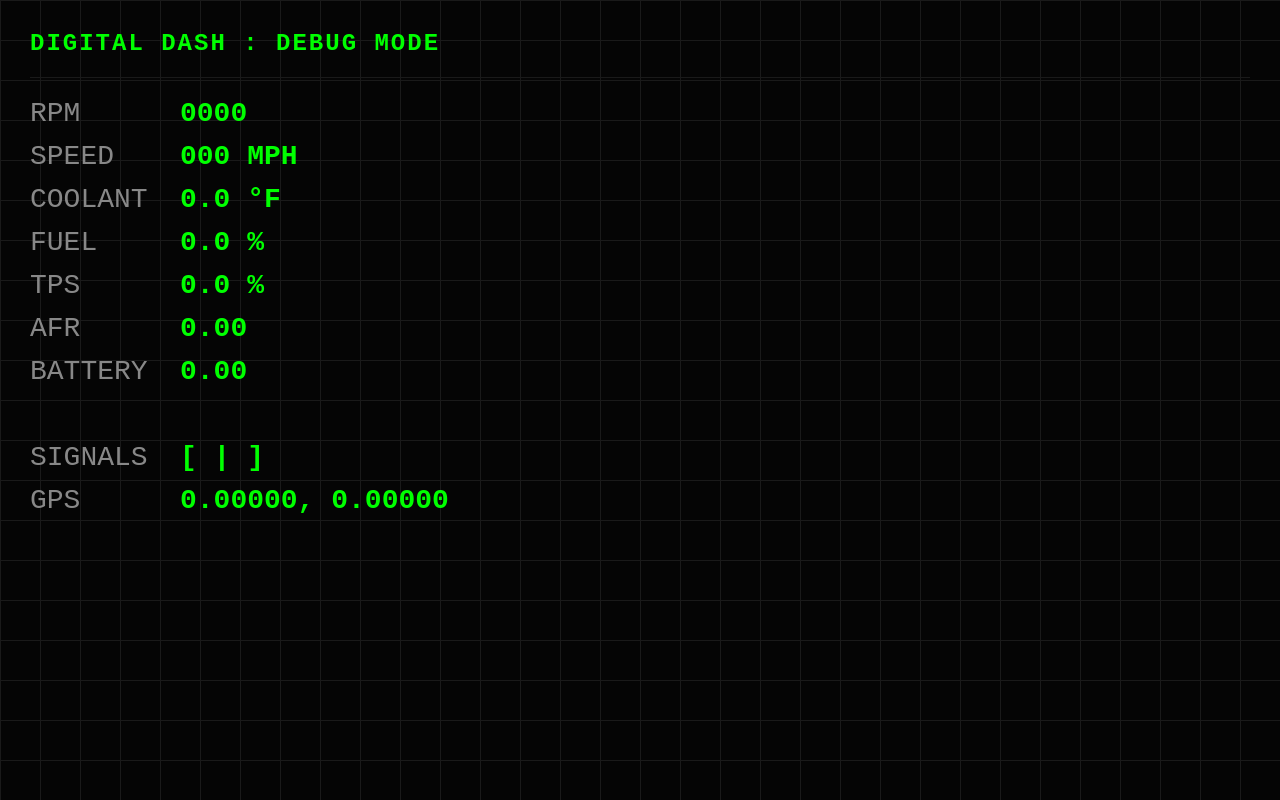
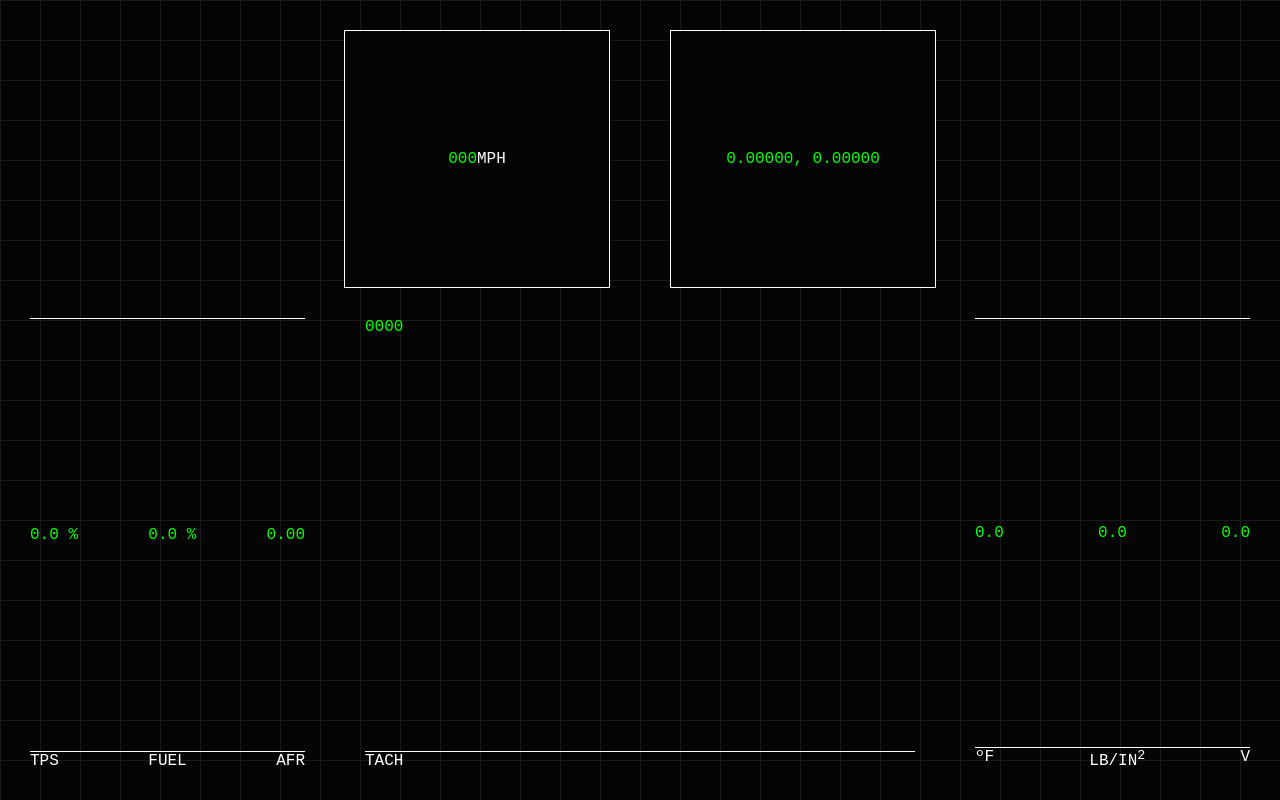
Before and after one commit to melanie/d21-dash, a website with bundled scripts: page src/index.html in a window 1280 px wide. Built offline with nearby package versions, Linux system fonts and the light colour scheme; files whose address does not match are found by name.

Commit message:
Rough flex layout

```diff
--- a/src/index.css
+++ b/src/index.css
@@ -1,10 +1,16 @@
 :root {
   --color-primary: #00ff00;
+  --color-white: #ffffff;
   --color-black: #050505;
   --color-gray-500: #888888;
   --color-gray-800: #333333;
   --color-gray-900: #1a1a1a;
   --color-lines: var(--color-gray-900);
+
+  --spacing-xs: 5px;
+  --spacing-sm: 10px;
+  --spacing-md: 30px;
+  --spacing-lg: 60px;
 }
 
 body {
@@ -22,37 +28,81 @@ body {
   overflow: hidden; /* Prevent scrolling on the dash */
 }
 
-.dash-container {
-  padding: 30px;
+.container {
+  padding: var(--spacing-md);
+  display: flex;
+  flex-direction: column;
+  gap: var(--spacing-md);
+  height: 100vh;
+  box-sizing: border-box;
 }
 
-h2 {
-  margin-top: 0;
-  letter-spacing: 2px;
+.row {
+  display: flex;
+  flex-direction: row;
+  justify-content: space-between;
+  gap: var(--spacing-lg);
+  flex: 7 1 0;
 }
 
-hr {
-  border: none;
-  border-top: 1px solid var(--color-lines);
-  margin-bottom: 20px;
+.row-top {
+  flex: 4 1 0;
 }
 
-.telemetry-grid {
+.arrow {
+  width: var(--spacing-lg);
+  height: var(--spacing-lg);
+  flex: 1;
+}
+
+label {
+  text-transform: uppercase;
+}
+
+.readout {
+  padding: var(--spacing-xs);
+  border: 1px solid var(--color-white);
+  background-color: var(--color-black);
+  display: flex;
+  align-items: center;
+  justify-content: center;
+  flex: 1;
+
+  & label {
+    color: var(--color-white);
+  }
+}
+
+.gauge-group {
   display: flex;
   flex-direction: column;
-  gap: 12px;
-  font-size: 28px;
+  gap: var(--spacing-xs);
+  flex: 1;
+  justify-content: space-between;
+
+  &:nth-child(2) {
+    flex: 2;
   }
 
-.metric-row {
+  & .gauge-group-header, & .gauge-group-body, & .gauge-group-footer {
     display: flex;
+    flex-direction: row;
+    gap: var(--spacing-xs);
+    justify-content: space-between;
   }
 
-.label {
-  width: 150px; /* Fixed width keeps everything aligned */
-  color: var(--color-gray-500);  /* Dimmer color for the labels */
+  & .gauge-group-header {
+    border-bottom: 1px solid var(--color-white);
   }
 
-.value {
-  font-weight: bold;
+  & .gauge-group-body {
   }
+
+  & .gauge-group-footer {
+    border-top: 1px solid var(--color-white);
+
+    & label {
+      color: var(--color-white);
+    }
+  }
+}
--- a/src/index.html
+++ b/src/index.html
@@ -7,49 +7,48 @@
   <link rel="stylesheet" href="styles.css">
 </head>
 <body>
-  <div class="dash-container">
-    <h2>DIGITAL DASH : DEBUG MODE</h2>
-    <hr>
+  <div class="container">
 
-    <div class="telemetry-grid">
-      <div class="metric-row">
-        <span class="label">RPM</span>
-        <span class="value" id="rpm-val">0000</span>
-      </div>
-      <div class="metric-row">
-        <span class="label">SPEED</span>
-        <span class="value"><span id="speed-val">000</span> MPH</span>
-      </div>
-      <div class="metric-row">
-        <span class="label">COOLANT</span>
-        <span class="value"><span id="coolant-val">0.0</span> °F</span>
-      </div>
-      <div class="metric-row">
-        <span class="label">FUEL</span>
-        <span class="value"><span id="fuel-val">0.0</span> %</span>
-      </div>
-      <div class="metric-row">
-        <span class="label">TPS</span>
-        <span class="value"><span id="tps-val">0.0</span> %</span>
-      </div>
-      <div class="metric-row">
-        <span class="label">AFR</span>
-        <span class="value" id="afr-val">0.00</span>
-      </div>
-      <div class="metric-row">
-        <span class="label">BATTERY</span>
-        <span class="value" id="battery-val">0.00</span>
+    <div class="row row-top">
+      <div class="arrow left-arrow"><span id="turn-left"></span></div>
+      <div class="readout readout-speed"><span id="speed-val">000</span> <label>mph</label></div>
+      <div class="readout readout-gps"><span id="gps-val">0.00000, 0.00000</span></div>
+      <div class="arrow right-arrow"><span id="turn-right"></span></div>
+    </div>
+
+    <div class="row">
+      <div class="gauge-group">
+        <div class="gauge-group-header"></div>
+        <div class="gauge-group-body">
+          <div class="gauge"><span id="tps-val">0.0</span> %</div>
+          <div class="gauge"><span id="fuel-val">0.0</span> %</div>
+          <div class="gauge"><span id="afr-val">0.00</span></div>
+        </div>
+        <div class="gauge-group-footer">
+          <label>TPS</label>
+          <label>Fuel</label>
+          <label>AFR</label>
+        </div>
       </div>
 
-      <br>
+      <div class="gauge-group">
+        <div class="readout-group"><span id="rpm-val">0000</span></div>
+        <div class="readout-group"></div>
+        <div class="gauge-group-footer"><label>Tach</label></div>
+      </div>
 
-      <div class="metric-row">
-        <span class="label">SIGNALS</span>
-        <span class="value">[ <span id="turn-left">    </span> | <span id="turn-right">     </span> ]</span>
-      </div>
-      <div class="metric-row">
-        <span class="label">GPS</span>
-        <span class="value" id="gps-val">0.00000, 0.00000</span>
+      <div class="gauge-group">
+        <div class="gauge-group-header"></div>
+        <div class="gauge-group-body">
+          <div class="gauge"><span id="coolant-val">0.0</span></div>
+          <div class="gauge"><span id="oil-pressure-val">0.0</span></div>
+          <div class="gauge"><span id="battery-val">0.0</span></div>
+        </div>
+        <div class="gauge-group-footer">
+          <label>ºF</label>
+          <label>lb/in<sup>2</sup></label>
+          <label>V</label>
+        </div>
       </div>
     </div>
   </div>
```
Lines whose indentation alone changed are shown as unchanged.
